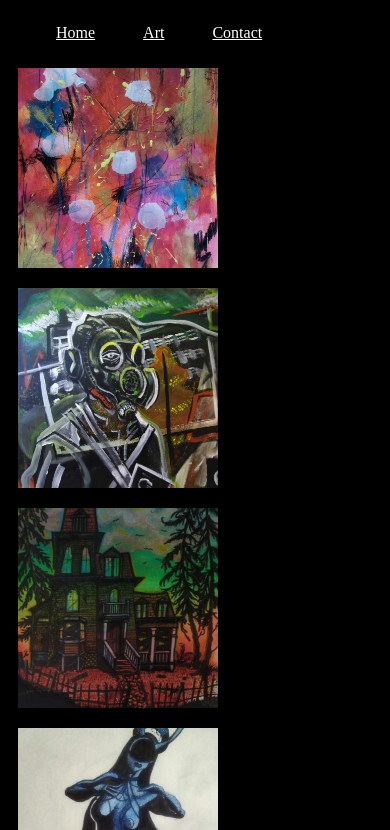
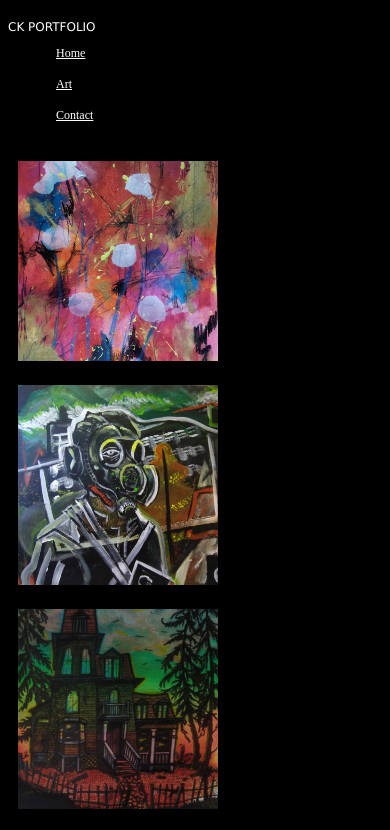
Before and after one commit to ju-nmd2023/wuid-portfolio-catofcosmos, a plain HTML site: page art.html in a window 390 px wide. Shown: the top 830 px of the page. Drawn offline with Linux system fonts and the light colour scheme.

Commit message:
Main repository retry
Whole page reposted without slash bfore picture links.

```diff
--- a/art.html
+++ b/art.html
@@ -9,6 +9,7 @@
 
   <body>
     <header>
+      <p class="LOGOCK">CK PORTFOLIO</p>
       <nav>
         <ul>
           <a href="index.html">
@@ -24,10 +25,13 @@
       </nav>
     </header>
 
-    <img class="pic" src="/img/abstract.JPG" alt="abstract" />
-    <img class="pic" src="/img/gasmask.JPG" alt="gasmask" />
-    <img class="pic" src="/img/house.JPG" alt="house" />
-    <img class="pic" src="/img/usher.JPG" alt="usher" />
-    <img class="pic" src="/img/woman.JPG" alt="woman" />
+    <section class="artgallerycontainer">
+      <img class="pic" src="img/abstract.JPG" alt="abstract" />
+      <img class="pic" src="img/gasmask.JPG" alt="gasmask" />
+      <img class="pic" src="img/house.JPG" alt="house" />
+      <img class="pic" src="img/usher.JPG" alt="usher" />
+      <img class="pic" src="img/woman.JPG" alt="woman" />
+      <img class="pic" src="img/take-me-as-i-am.JPG" alt="exposedheart" />
+    </section>
   </body>
 </html>
--- a/css/main.css
+++ b/css/main.css
@@ -7,6 +7,7 @@ body {
 
 header {
   display: flex;
+  font-size: 16px;
 }
 
 ul {
@@ -23,6 +24,32 @@ a {
   color: white;
 }
 
+@media screen and (max-width: 520px) {
+  header,
+  ul {
+    flex-direction: column;
+    align-items: start;
+  }
+  ul {
+    margin-top: 0;
+  }
+  li {
+    margin-top: 0;
+    margin-bottom: 1rem;
+  }
+}
+
+@media screen and (max-width: 768px) {
+  header {
+    font-size: 14px;
+  }
+}
+
+@media screen and (max-width: 480px) {
+  header {
+    font-size: 12px;
+  }
+}
 /* TITLE */
 .myname {
   font-size: 30px;
@@ -58,7 +85,6 @@ h1 {
 
 /* contact page */
 
-
 td {
   color: #fff;
 }
@@ -70,31 +96,46 @@ td {
 .contactform {
   border: 1px solid #fff;
   padding: 20px;
-
-
 }
 
 .contactme {
-    color: #fff;
-    font-size: 20px;
-
+  color: #fff;
+  font-size: 20px;
 }
 
 /*put in picture later*/
 
-
 .messagebox {
-
   height: 250px;
-
 }
 
 /*Art page*/
+.LOGOCK {
+  color: #fff;
+  font-family: Verdana, Geneva, Tahoma, sans-serif;
+}
 .pic {
-  width: 20%;
-  float: left;
-    width:  200px;
-    height: 200px;
-    object-fit: cover;
-    margin: 10px;
+  width: 200px;
+  height: 200px;
+  object-fit: cover;
+  margin: 10px;
 }
+
+/* Art page */
+@media screen and (min-width: 520px) {
+  .artgallerycontainer {
+    inline-size: 0px;
+    display: grid;
+    grid-template-columns: repeat(2, 1fr);
+    align-self: center;
+  }
+}
+
+@media screen and (min-width: 750px) {
+  .artgallerycontainer {
+    inline-size: 0px;
+    display: grid;
+    grid-template-columns: repeat(3, 1fr);
+    align-self: center;
+  }
+}
```
Also changed, not shown: contact.html (+2 -0 lines), index.html (+3 -1 lines), img/take-me-as-i-am.JPG (added).
